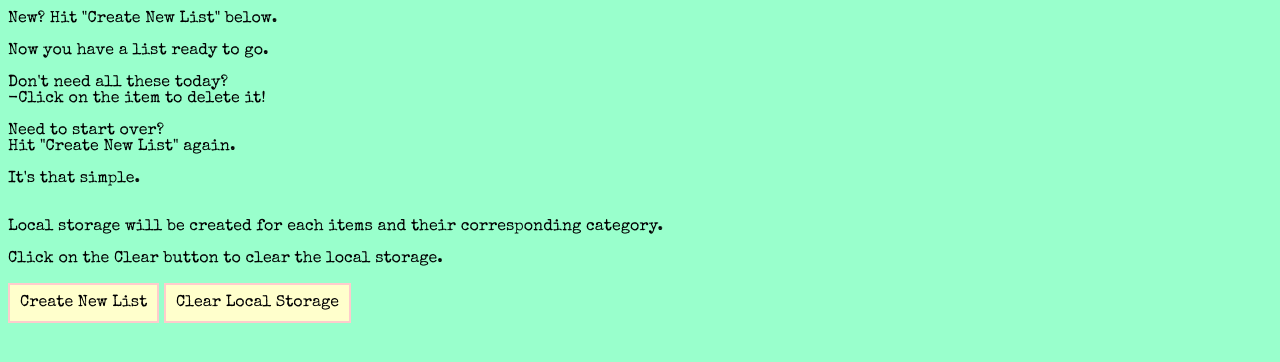
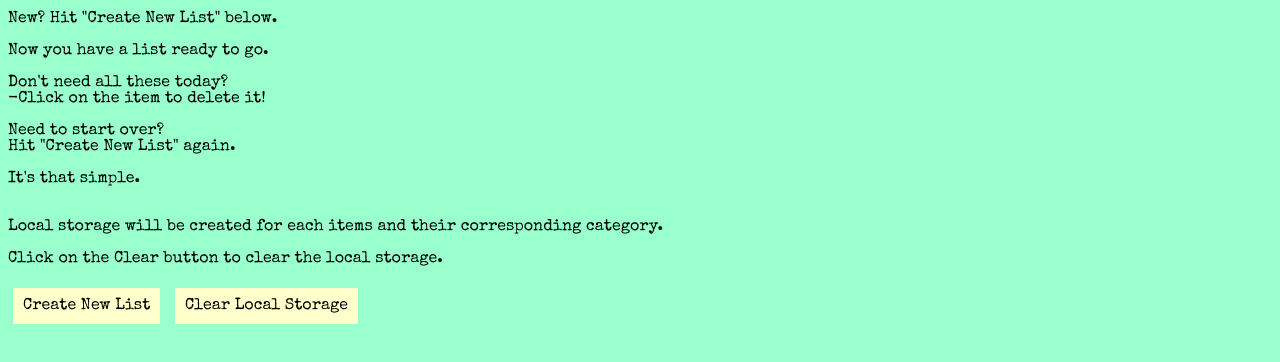
Before and after one commit to tishparkinson/tishparkinson.github.io, a plain HTML site: page index.html in a window 1280 px wide. Shown: the part 156-518 px from the top of the page. Drawn offline with nearby package versions, Linux system fonts and the light colour scheme; a web font is replaced by a local one.

Commit message:
Update index.html

```diff
--- a/index.html
+++ b/index.html
@@ -17,7 +17,7 @@ h1 {
 font-size: 16px;
 padding: 10px;
 background-color: #ffffcc;
-border: 2px solid #ffcccc;
+border: 5px solid #99ffcc;
 }
 .button:hover {
     box-shadow: 0 16px 20px 0 rgba(0,0,0,0.24), 0 17px 50px 0 rgba(0,0,0,0.19);
```
